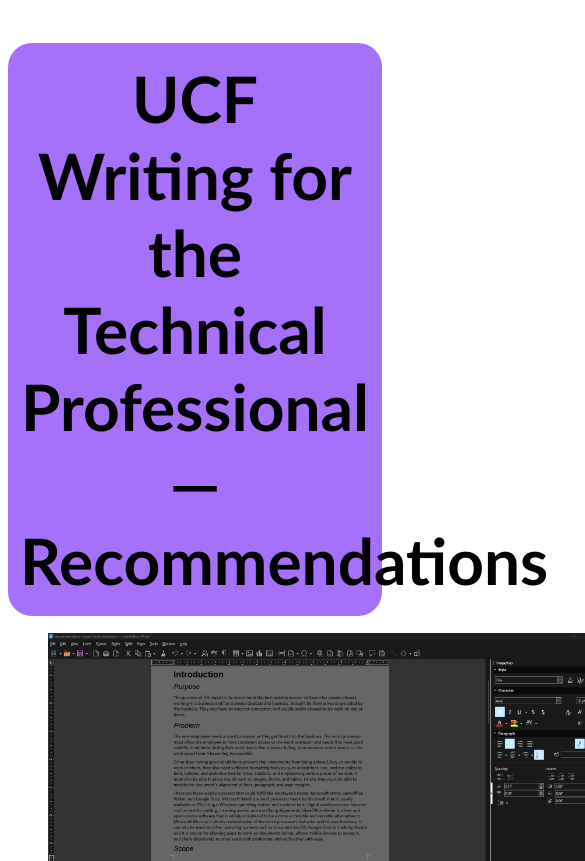
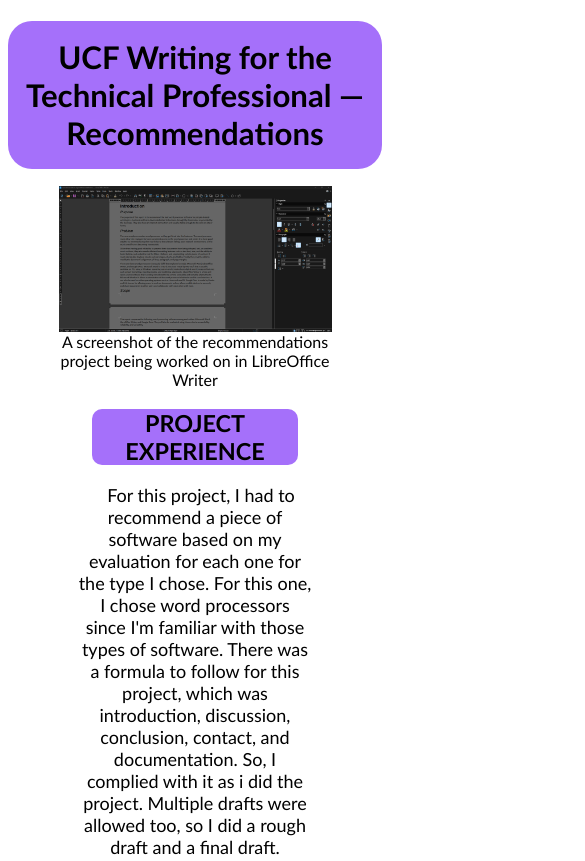
Before and after one commit to Phantsim/phantsim.github.io, a plain HTML site: page recommendations.html in a window 390 px wide. Shown: the top 861 px of the page, 585 px wide, since content can reach past the window. Drawn offline with Linux system fonts and the light colour scheme.

Commit message:
Made some of the classes respect mobile viewports by changing the font-size parameter.

```diff
--- a/style.css
+++ b/style.css
@@ -87,7 +87,7 @@
     padding-left: 7px;
     padding-right: 7px;
     font-weight: bold;
-    font-size: 48px;
+    font-size: clamp(5.5vw, 6vw, 7vw);
 }
 
 .feature-content{
@@ -99,7 +99,7 @@
     border-radius: 24px;
     display: block;
     font-weight: bold;
-    font-size: 82px;
+    font-size:clamp(5vw, 6.5vw, 84px);
     padding-left: 12px;
     padding-right: 12px;
     padding-top: 2vmax;
@@ -150,7 +150,7 @@
 }
 
 .small-img{
-    width: 560px;
+    width: 70vw;
     height: auto;
     display: block;
     margin-left: auto;
@@ -173,7 +173,7 @@
     border-radius: 24px;
     display: block;
     font-weight: bold;
-    font-size: 64px;
+    font-size: clamp(6vw, 8vw, 32px);
     padding-left: 12px;
     padding-right: 12px;
     padding-top: 2vmax;
```
